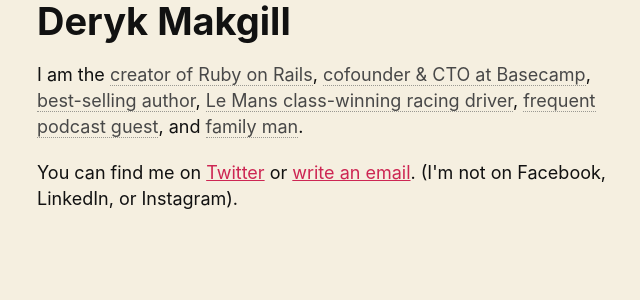
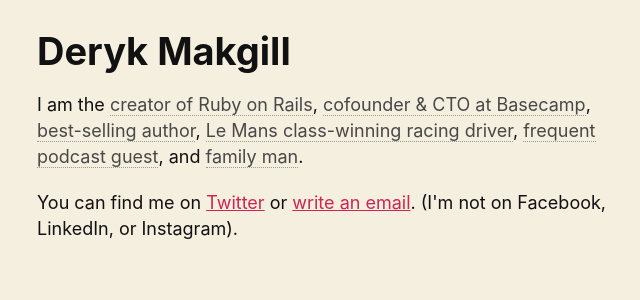
Before and after one commit to derykmakgill/matt, a Jekyll site: the page built from index.html, in a window 1280 px wide. Shown: the top 300 px of the page, without its empty margins (313-953 px from the left). Built offline with Jekyll 4.4.1, drawn with Linux system fonts in a browser that asks for light colours.

Commit message:
Update default.html

```diff
--- a/_layouts/default.html
+++ b/_layouts/default.html
@@ -20,10 +20,10 @@
 }
 
 header {
-    margin-top: 30px;
     margin-bottom: 20px;
     max-width: 580px;
     margin: auto;
+	margin-top: 30px;
 }
 
 header a {
```
